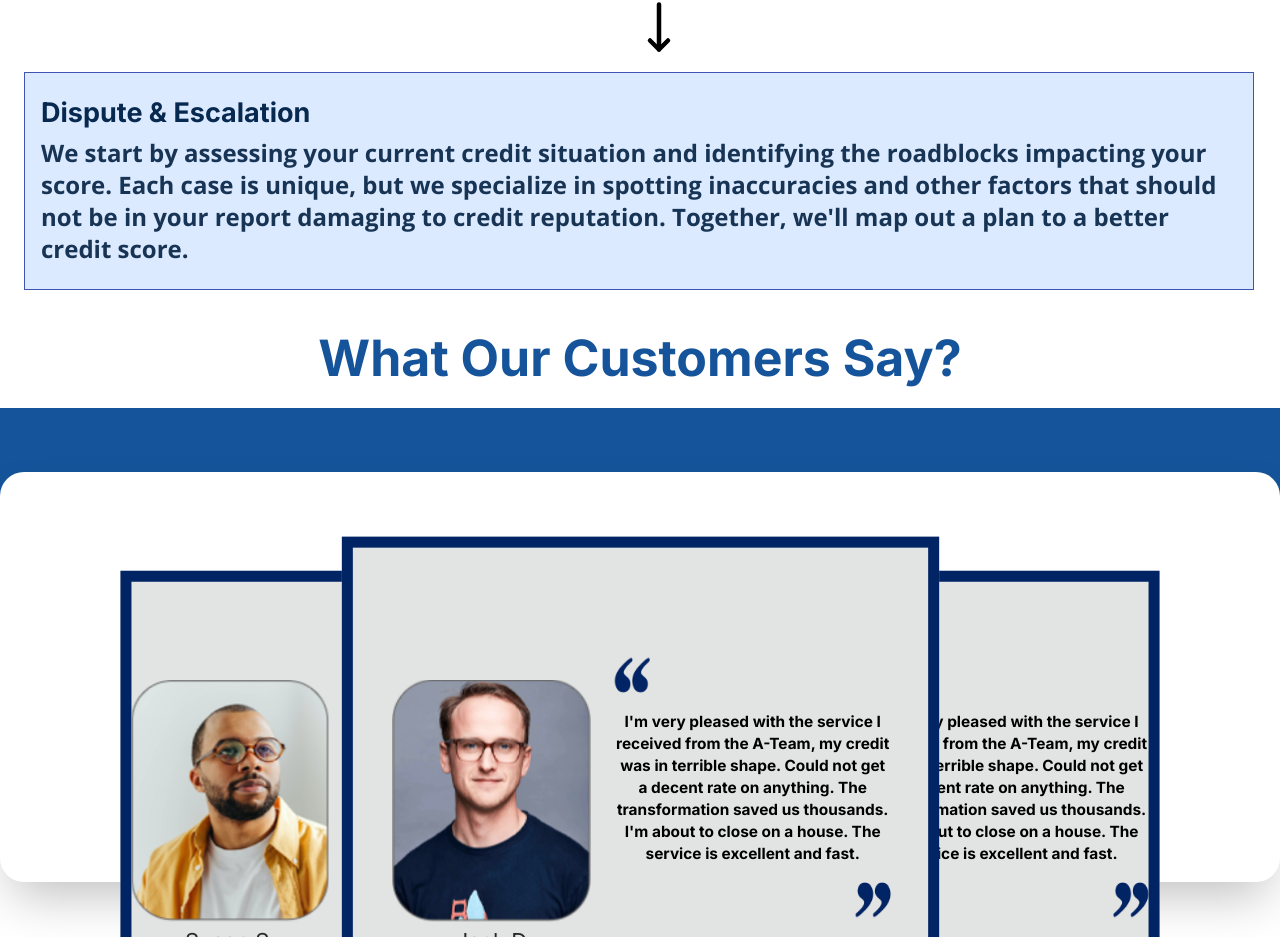
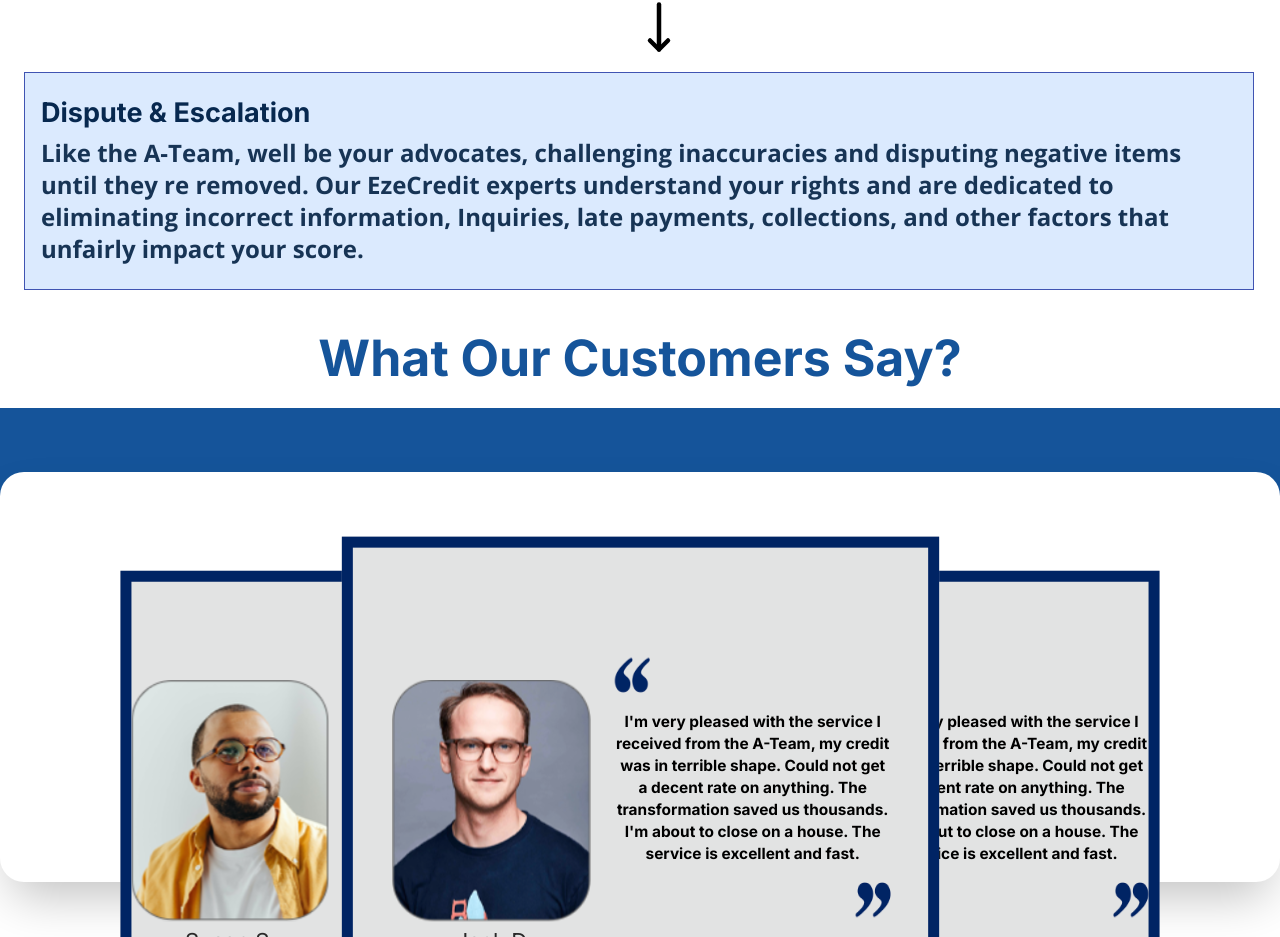
Before and after one commit to Nitin6404/ez-credit-repair, a React (Vite) app: page / in a window 1280 px wide. Shown: the part 3856-4793 px from the top of the page. Built offline with nearby package versions, Linux system fonts and the light colour scheme.

Commit message:
Update ProgressiveCorrective.jsx

```diff
--- a/src/components/common/ProgressiveCorrective.jsx
+++ b/src/components/common/ProgressiveCorrective.jsx
@@ -111,10 +111,10 @@ export function Program() {
                 Dispute & Escalation
               </h4>
               <p className="font-opensans text-[16px] font-bold leading-[24px] text-[#173455] md:text-[24px] md:leading-[32px]">
-                We start by assessing your current credit situation and identifying the roadblocks
-                impacting your score. Each case is unique, but we specialize in spotting
-                inaccuracies and other factors that should not be in your report damaging to credit
-                reputation. Together, we'll map out a plan to a better credit score.
+                Like the A-Team, well be your advocates, challenging inaccuracies and disputing
+                negative items until they re removed. Our EzeCredit experts understand your rights
+                and are dedicated to eliminating incorrect information, Inquiries, late payments,
+                collections, and other factors that unfairly impact your score.
               </p>
             </div>
           )}
```
